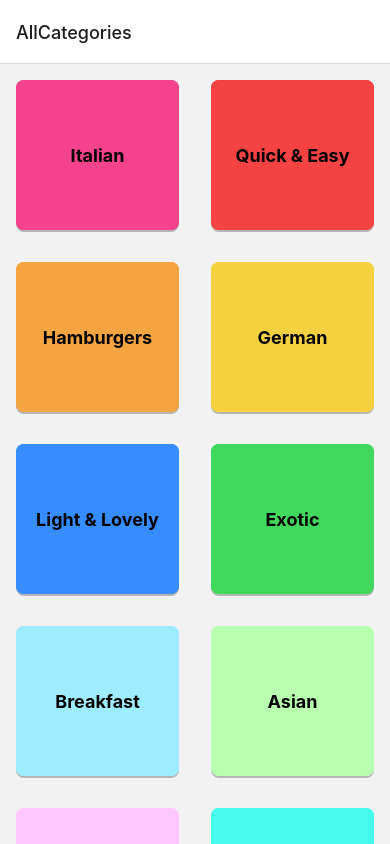
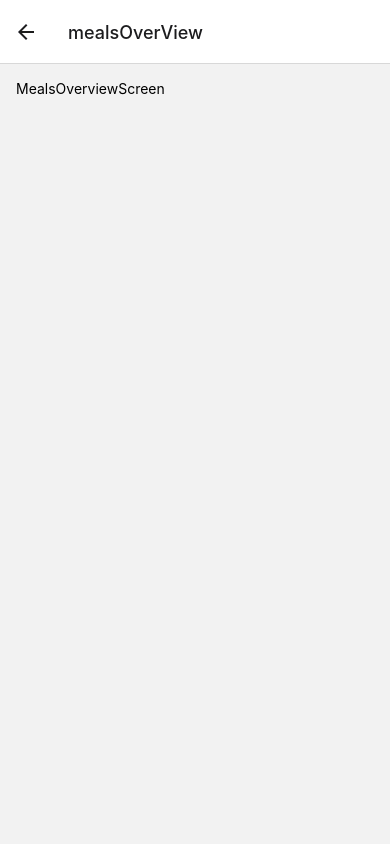
Before and after one commit to omids0/learn-native-navigation, a React Native app: screen /mealsOverView in a window 390 px wide. Built offline with nearby package versions, Linux system fonts and the light colour scheme.

Commit message:
Navigation added to tiles

```diff
--- a/App.js
+++ b/App.js
@@ -3,6 +3,7 @@ import { StyleSheet } from "react-native";
 import CategoriesScreen from "./screens/CategoriesScreen";
 import { NavigationContainer } from "@react-navigation/native";
 import { createNativeStackNavigator } from "@react-navigation/native-stack";
+import MealsOverviewScreen from "./screens/MealsOverviewScreen";
 
 const Stack = createNativeStackNavigator();
 
@@ -13,6 +14,7 @@ export default function App() {
       <NavigationContainer>
         <Stack.Navigator>
           <Stack.Screen name="AllCategories" component={CategoriesScreen} />
+          <Stack.Screen name="mealsOverView" component={MealsOverviewScreen} />
         </Stack.Navigator>
       </NavigationContainer>
     </>
--- a/components/CategoryGrideTile.js
+++ b/components/CategoryGrideTile.js
@@ -1,6 +1,6 @@
 import { Platform, Pressable, StyleSheet, Text, View } from "react-native";
 
-function CategoryGrideTile({ title, color }) {
+function CategoryGrideTile({ title, color, onPress }) {
   return (
     <View style={[styles.container, { backgroundColor: color }]}>
       <Pressable
@@ -9,6 +9,7 @@ function CategoryGrideTile({ title, color }) {
           styles.button,
           pressed ? styles.buttonPressed : null,
         ]}
+        onPress={onPress}
       >
         <View style={[styles.innerContainer, { backgroundColor: color }]}>
           <Text style={styles.title}>{title}</Text>
--- a/screens/CategoriesScreen.js
+++ b/screens/CategoriesScreen.js
@@ -3,16 +3,21 @@ import { FlatList, View } from "react-native";
 import CategoryGrideTile from "../components/CategoryGrideTile";
 import { CATEGORIES } from "../data/dummy-data";
 
+function CategoriesScreen({ navigation }) {
   function renderCategoryItem(itemData) {
+    function onPressedTile() {
+      navigation.navigate("mealsOverView");
+    }
+
     return (
       <CategoryGrideTile
         title={itemData.item.title}
         color={itemData.item.color}
+        onPress={onPressedTile}
       />
     );
   }
 
-function CategoriesScreen() {
   return (
     <FlatList
       data={CATEGORIES}
--- /dev/null
+++ b/screens/MealsOverviewScreen.js
@@ -0,0 +1,19 @@
+import React from "react";
+import { StyleSheet, Text, View } from "react-native";
+
+function MealsOverviewScreen() {
+  return (
+    <View style={styles.container}>
+      <Text>MealsOverviewScreen</Text>
+    </View>
+  );
+}
+
+export default MealsOverviewScreen;
+
+const styles = StyleSheet.create({
+  container: {
+    flex: 1,
+    padding: 16,
+  },
+});
```
Lines whose indentation alone changed are shown as unchanged.
